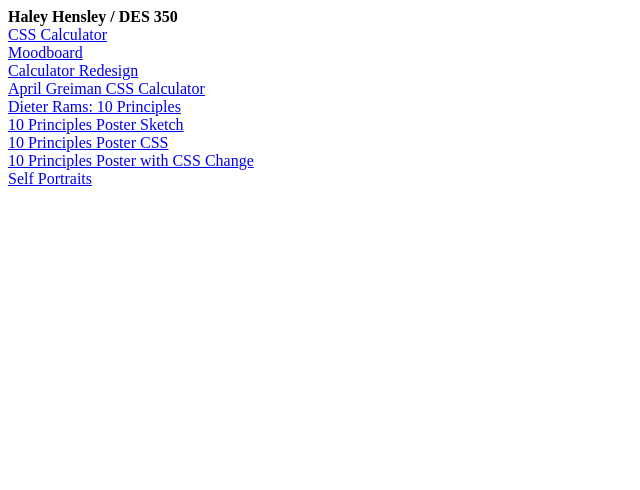
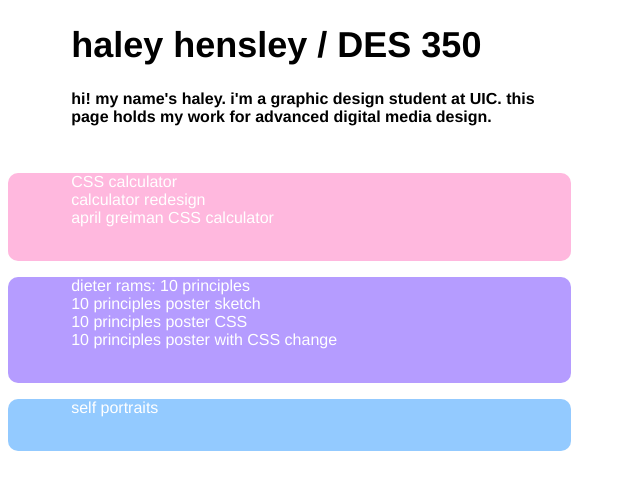
Before and after one commit to hhensl2/DES350, a plain HTML site: page index.html in a window 1280 px wide. Shown: the whole page, without its empty margins (0-640 px from the left). Drawn offline with Linux system fonts and the light colour scheme.

Commit message:
Add files via upload

```diff
--- a/index.html
+++ b/index.html
@@ -2,20 +2,92 @@
 <html>
 <head>
 <meta charset="UTF-8">
+
+<style>
+
+	.calculator {
+		background-color: rgba(255,184,222,1.00);
+		width: 500px;
+		padding-left: 5%;
+		border-radius: 10px;
+	}
+
+	.principles {
+		background-color: rgba(181,156,255,1.00);
+		width: 500px;
+		padding-left: 5%;
+		border-radius: 10px;
+	}
+
+	.portrait {
+		background-color: rgba(147,202,255,1.00);
+		width: 500px;
+		padding-left: 5%;
+		border-radius: 10px;
+	}
+
+	.bio {
+		width: 500px;
+		padding-left: 5%;
+	}
+
+	h1 {
+		font-family: Gotham, "Helvetica Neue", Helvetica, Arial, "sans-serif";
+		padding-left: 5%;
+		font-size: 36px;
+	}
+
+	h2 {
+		font-family: Gotham, "Helvetica Neue", Helvetica, Arial, "sans-serif";
+		font-size: 16px;
+
+	}
+
+	a {
+		color: white;
+		text-decoration: none;
+		font-family: Gotham, "Helvetica Neue", Helvetica, Arial, "sans-serif";
+		font-size: 16px;
+	}
+
+	a:hover {
+		color: black;
+	}
+
+	body {
+		background-color: white:
+	}
+
+</style>
+
 <title>Haley Hensley / DES 350</title>
 </head>
 
 <body>
-	<strong>Haley Hensley / DES 350</strong><br>
-	<a href="calculator_css.html" target="_self">CSS Calculator</a><br>
-	<a href="moodboard.jpg" target="_self">Moodboard</a><br>
-	<a href="calculator_redesign.jpg" target="_self">Calculator Redesign</a><br>
-	<a href="calculator_redesign_css.html" target="_self">April Greiman CSS Calculator</a><br>
-	<a href="10_principles.html" target="_self">Dieter Rams: 10 Principles</a><br>
-	<a href="10_principles_poster.jpg" target="_self">10 Principles Poster Sketch</a><br>
-	<a href="10_principles_poster_02.html" target="_self">10 Principles Poster CSS</a><br>
-	<a href="10_principles_poster_03.html" target="_self">10 Principles Poster with CSS Change</a><br>
-	<a href="self-portraits.jpg" target="_self">Self Portraits</a>
+	<h1><strong>haley hensley / DES 350</strong></h1>
+
+	<div class="bio">
+	<h2>hi! my name's haley. i'm a graphic design student at UIC. this page holds my work for advanced digital media design.</h2><br>
+	</div>
+
+	<div class="calculator">
+	<p><a href="calculator_css.html" target="_self">CSS calculator</a><br>
+	<a href="calculator_redesign.jpg" target="_self">calculator redesign</a><br>
+	<a href="calculator_redesign_css.html" target="_self">april greiman CSS calculator</a></p><br>
+	</div>
+
+	<div class="principles">
+	<p><a href="10_principles.html" target="_self">dieter rams: 10 principles</a><br>
+	<a href="10_principles_poster.jpg" target="_self">10 principles poster sketch</a><br>
+	<a href="10_principles_poster_02.html" target="_self">10 principles poster CSS</a><br>
+	<a href="10_principles_poster_03.html" target="_self">10 principles poster with CSS change</a></p><br>
+	</div>
+
+	<div class="portrait">
+	<p><a href="self-portraits.jpg" target="_self">self portraits</a></p><br>
+	</div>
+
+
 
 </body>
 </html>
```
